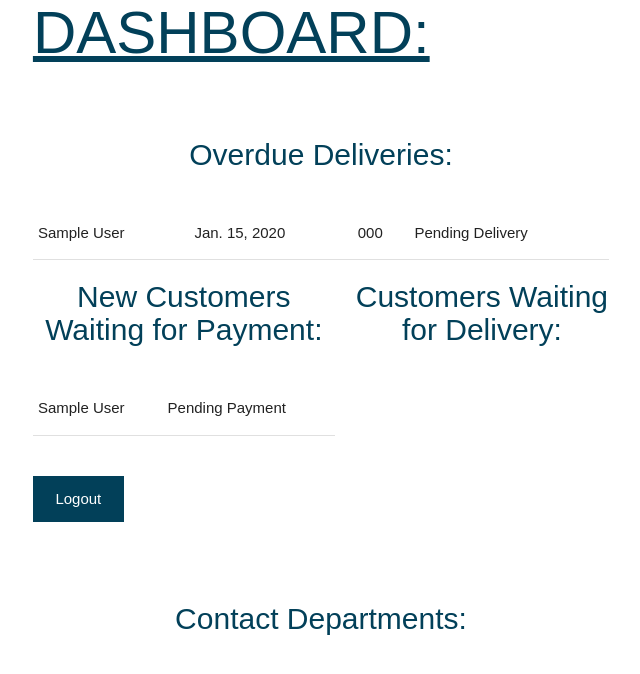
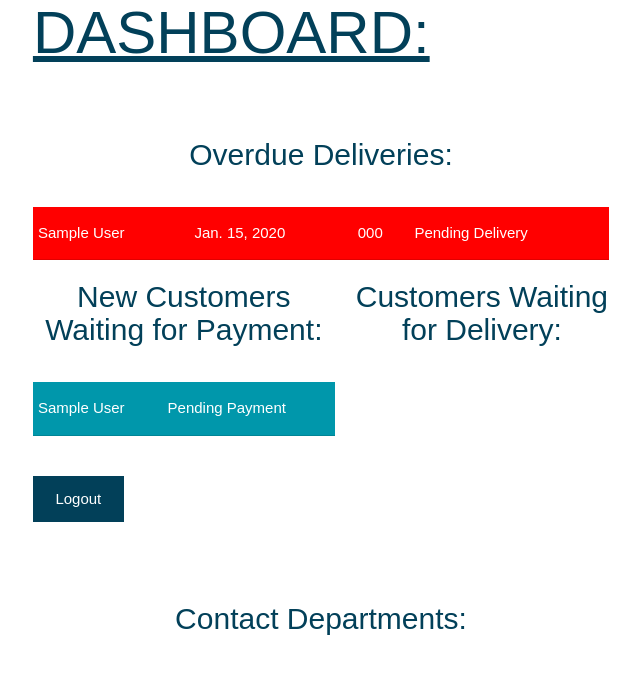
Before and after one commit to SandorGyorfi/managementportal, a Django app: page /head_office/head_office/ in a window 1280 px wide. Shown: the part 169-843 px from the top of the page, without its empty margins (319-959 px from the left). Run offline with Django 3.2, Linux system fonts and the light colour scheme; a user stored in the database is signed in; tables that the repository leaves empty hold one stand-in row (values such as "Sample post"); some libraries are stand-ins or nearby versions.

Commit message:
Update
Tables styles added. Also regrouped and tidy up.

```diff
--- a/static/css/styles.css
+++ b/static/css/styles.css
@@ -47,7 +47,7 @@ li {
   text-decoration: underline;
 }
 
-/*  Panel & Alert Designs:*/
+/* Panel & Alert Designs:*/
 
 .dashboard-title {
   margin-bottom: var(--panel-spacing);
@@ -71,7 +71,7 @@ li {
   margin-bottom: 1em;
 }
 
-/*   Typography & Forms: */
+/* Typography & Forms: */
 
 h1,
 h2 {
@@ -100,7 +100,11 @@ h2 {
 /* Button Designs: */
 
 .submit-button,
-.faq-button, .logout-button {
+.faq-button,
+.logout-button,
+.how-to-use,
+.show-instructions,
+.open-calendar-btn {
   background-color: var(--primary-color);
   color: var(--white-color);
   padding: 0.8em 1.5em;
@@ -110,19 +114,7 @@ h2 {
   transition: background 0.3s;
 }
 
-.how-to-use,
-.show-instructions,
-.open-calendar-btn {
-  background-color: var(--primary-color);
-  color: var(--white-color);
-  padding: 0.8em 1.5em;
-  border: none;
-}
-
-.submit-button:hover {
-    background-color: var(--secondary-color);
-  }
-
+.submit-button:hover,
 .logout-button:hover {
   background-color: var(--secondary-color);
 }
@@ -140,7 +132,7 @@ h2 {
   padding-right: 2em;
 }
 
-/*   Footer Styles:*/
+/* Footer Styles: */
 
 footer {
   background-color: var(--primary-color);
@@ -153,7 +145,7 @@ footer {
   margin: 10px 0;
 }
 
-/* Dashboard Table, Flexbox & Display Designs:*/
+/* Dashboard Table, Flexbox & Display Designs: */
 
 .dashboard-table {
   width: 100%;
@@ -190,7 +182,7 @@ footer {
   display: none;
 }
 
-/* Header Flex & Datepicker Styles:*/
+/* Header Flex & Datepicker Styles: */
 
 .header-flex-container {
   display: flex;
@@ -211,7 +203,7 @@ footer {
   outline: none !important;
 }
 
-/* Stripe Card Element & Autofill Styles:*/
+/* Stripe Card Element & Autofill Styles: */
 
 .stripe-card-element {
   border: 1px solid var(--primary-color);
@@ -239,8 +231,24 @@ footer {
   -webkit-text-fill-color: var(--white-color) !important;
 }
 
+/* Color-Coded Table Styles: */
 
-/* Responsive Styles:*/
+.overdue {
+  background-color: #ff0000;
+  color: var(--white-color);
+}
+
+.waiting-for-payment {
+  background-color: #0097ab;
+  color: var(--white-color);
+}
+
+.waiting-for-delivery {
+  background-color: #008000;
+  color: var(--white-color);
+}
+
+/* Responsive Styles: */
 
 @media (max-width: 768px) {
   .flex-panel {
```
Lines whose indentation alone changed are shown as unchanged.
